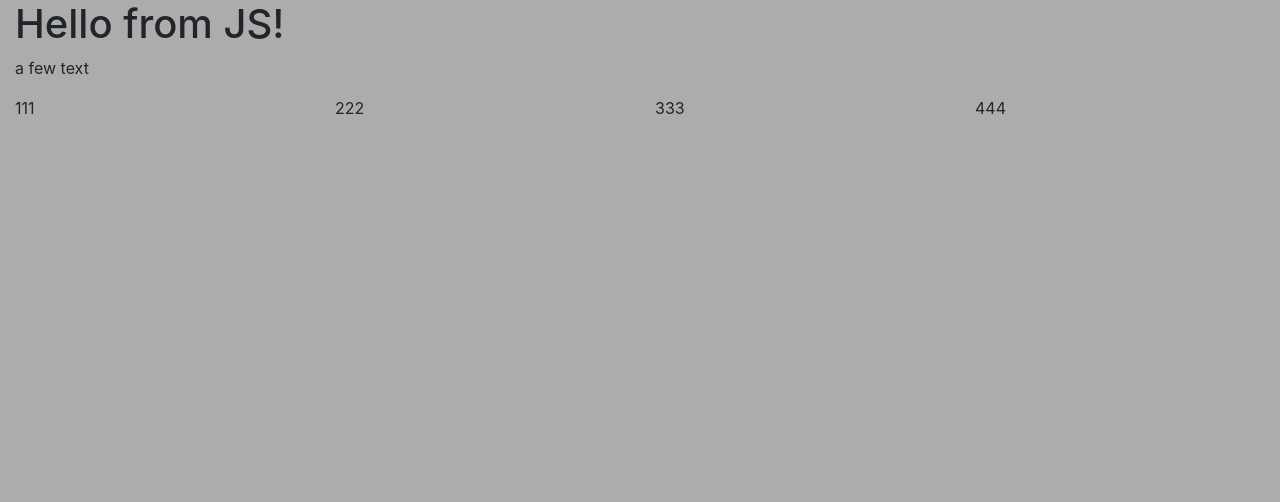
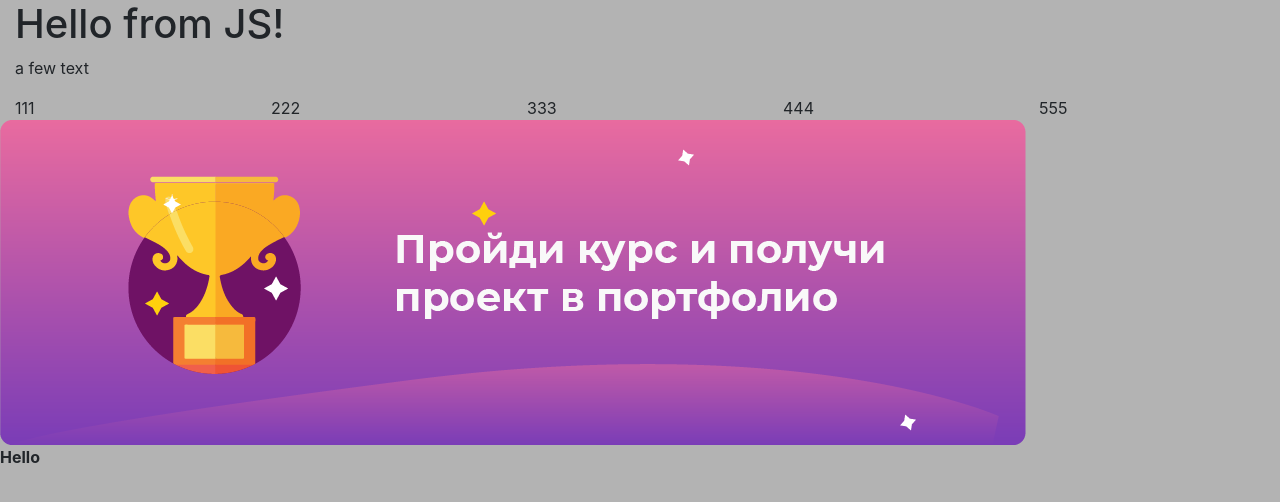
Before and after one commit to NikitaBelevich/Constructor-JS, a website built with Parcel: page src/index.html in a window 1280 px wide. Built offline with nearby package versions, Linux system fonts and the light colour scheme.

Commit message:
feat: Изменена структура проекта
Изменена структура проекта, подключен и настроен Parcer, js стал выносить в модули и подключать в index.js

```diff
--- a/index.js
+++ /dev/null
@@ -1,58 +0,0 @@
-'use strict';
-
-const model = [
-    {type: 'title', value: 'Hello from JS!'},
-    {type: 'text', value: 'a few text'},
-    {type: 'columns', value: [
-        '111',
-        '222',
-        '333',
-        '444'
-    ]},
-];
-
-const $site = document.querySelector('#site');
-model.forEach(block => {
-    let htmlCode = '';
-    if (block.type == 'title') {
-        htmlCode = createTitle(block.value);
-    } else if (block.type == 'text') {
-        htmlCode = createText(block.value);
-    } else if (block.type == 'columns') {
-        htmlCode = createColumns(block.value);
-    }
-
-    $site.insertAdjacentHTML('beforeend', htmlCode);
-});
-
-
-function createTitle(textValue) {
-    return `
-        <div class="row">
-            <div class="col-sm">
-                <h1>${textValue}</h1>
-            </div>
-        </div>
-    `;
-}
-
-function createText(textValue) {
-    return `
-        <div class="row">
-            <div class="col-sm">
-                <p>${textValue}</p>
-            </div>
-        </div>
-    `;
-}
-
-function createColumns(value) {
-    const columns = value.map(elem => {
-        return `<div class="col-sm">${elem}</div>`;
-    });
-    return `
-        <div class="row">
-            ${columns.join('')}
-        </div>
-    `;
-}
--- a/scss/main-style.scss
+++ /dev/null
@@ -1,4 +0,0 @@
-
-body {
-    background-color: rgb(172, 172, 172);
-}
--- a/index.html
+++ b/src/index.html
@@ -7,17 +7,18 @@
     <title>JavaScript Constructor</title>
 
     <link rel="stylesheet" href="https://cdn.jsdelivr.net/npm/bootstrap@4.5.3/dist/css/bootstrap.min.css" integrity="sha384-TX8t27EcRE3e/ihU7zmQxVncDAy5uIKz4rEkgIXeMed4M0jlfIDPvg6uqKI2xXr2" crossorigin="anonymous">
-    <link rel="stylesheet" href="/css/main-style.css">
 </head>
 <body>
 
     <div class="container-fluid" id="app">
         <div class="bg-light sidebar" id="panel"></div>
         <div class="content" id="site">
-
+            <!-- <img src="./img/img1.png" alt=""> -->
         </div>
     </div>
 
-    <script src="/index.js" defer></script>
+    <strong>Hello</strong>
+
+    <script src="./index.js" defer></script>
 </body>
 </html>
--- /dev/null
+++ b/src/index.js
@@ -0,0 +1,23 @@
+'use strict';
+
+import {model} from './js/modules/_model';
+import {createTitle, createText, createColumns, createImage} from './js/modules/_creators';
+
+import './scss/main-style.scss'; // SCSS
+
+
+const $site = document.querySelector('#site');
+model.forEach(block => {
+    let htmlCode = '';
+    if (block.type == 'title') {
+        htmlCode = createTitle(block.value);
+    } else if (block.type == 'text') {
+        htmlCode = createText(block.value);
+    } else if (block.type == 'columns') {
+        htmlCode = createColumns(block.value);
+    } else if (block.type == 'image') {
+        htmlCode = createImage(block.value);
+    }
+
+    $site.insertAdjacentHTML('beforeend', htmlCode);
+});
--- /dev/null
+++ b/src/js/modules/_creators.js
@@ -0,0 +1,40 @@
+'use strict';
+
+export function createTitle(textValue) {
+    return `
+        <div class="row">
+            <div class="col-sm">
+                <h1>${textValue}</h1>
+            </div>
+        </div>
+    `;
+}
+
+export function createText(textValue) {
+    return `
+        <div class="row">
+            <div class="col-sm">
+                <p>${textValue}</p>
+            </div>
+        </div>
+    `;
+}
+
+export function createColumns(value) {
+    const columns = value.map(elem => {
+        return `<div class="col-sm">${elem}</div>`;
+    });
+    return `
+        <div class="row">
+            ${columns.join('')}
+        </div>
+    `;
+}
+
+export function createImage(src) {
+    return `
+        <div class="row">
+            <img src="${src}">
+        </div>
+    `;
+}
--- /dev/null
+++ b/src/js/modules/_model.js
@@ -0,0 +1,14 @@
+'use strict';
+
+export const model = [
+    {type: 'title', value: 'Hello from JS!'},
+    {type: 'text', value: 'a few text'},
+    {type: 'columns', value: [
+        '111',
+        '222',
+        '333',
+        '444',
+        '555'
+    ]},
+    {type: 'image', value: './img/img1.png'},
+];
--- /dev/null
+++ b/src/scss/main-style.scss
@@ -0,0 +1,5 @@
+
+body {
+    background-color: rgb(179, 179, 179);
+
+}
```
Also changed, not shown: package.json (added, +29 -0 lines), css/main-style.css (deleted), src/img/img1.png (added), 1 other file.
